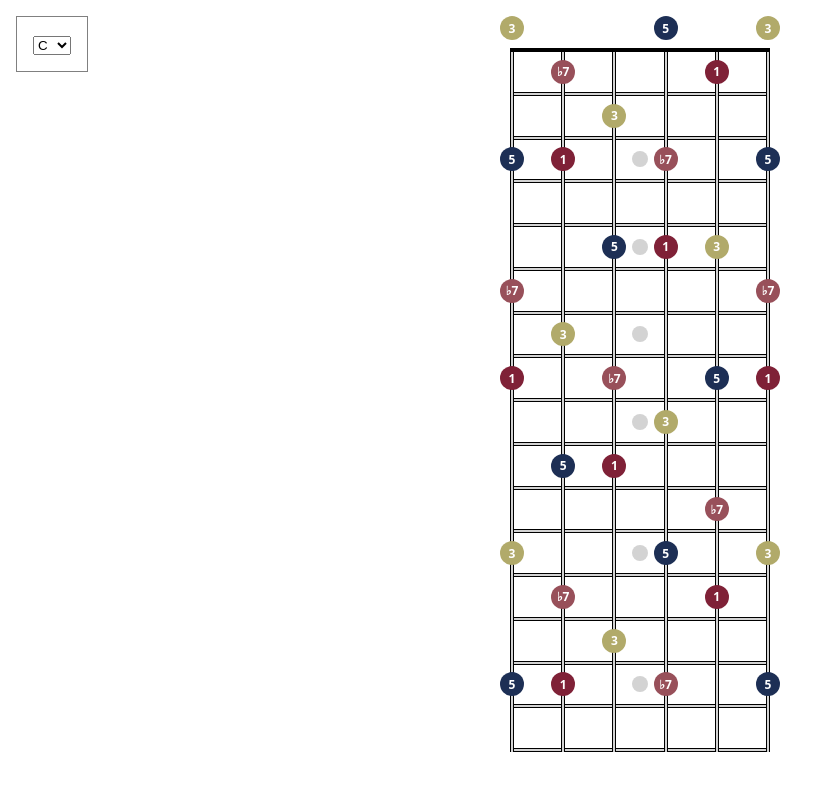
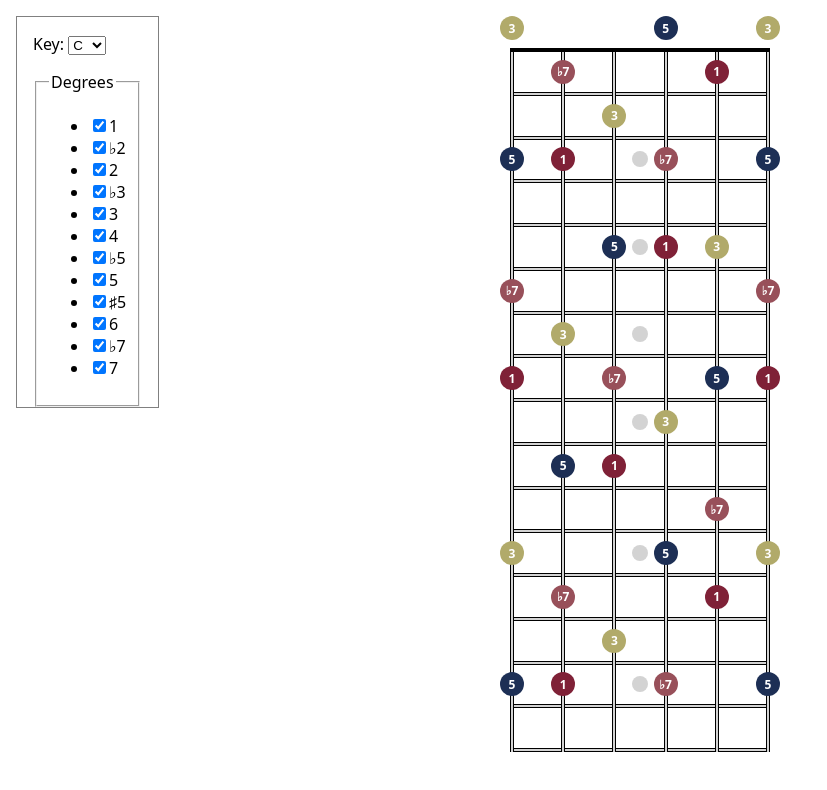
Before and after one commit to jgwhite/fretboard, a plain HTML site: page index.html in a window 1280 px wide. Shown: the whole page, without its empty margins (0-827 px from the left). Drawn offline with Linux system fonts and the light colour scheme.

Commit message:
More faff

```diff
--- a/index.html
+++ b/index.html
@@ -101,7 +101,7 @@
         top: 16px;
         left: 16px;
         border: 1px solid grey;
-        padding: 1rem;
+        padding: 0 1rem;
       }
     </style>
   </head>
@@ -209,12 +209,26 @@
       }
 
       function drawSettings() {
-        let div = document.createElement("div");
-        root.appendChild(div);
-        div.classList.add("settings");
+        let settings = document.createElement("form");
+        root.appendChild(settings);
+        settings.classList.add("settings");
+
+        drawSettingsKey(settings);
+        drawSettingsIntervals(settings);
+      }
+
+      function drawSettingsKey(settings) {
+        let p = document.createElement("p");
+        settings.appendChild(p);
+
+        let label = document.createElement("label");
+        p.appendChild(label);
+        label.innerHTML = "Key:";
+
+        p.appendChild(document.createTextNode(" "));
 
         let select = document.createElement("select");
-        div.appendChild(select);
+        p.appendChild(select);
 
         for (let [label, value] of [
           ["C", 1],
@@ -234,13 +248,55 @@
           option.value = value;
           option.innerHTML = label;
           select.appendChild(option);
-          select.value = tonic;
         }
+
+        select.value = tonic;
+
         select.addEventListener("change", () => {
           tonic = Number(select.value);
           draw();
         });
       }
+
+      function drawSettingsIntervals(settings) {
+        let fieldset = document.createElement("fieldset");
+        settings.appendChild(fieldset);
+
+        let legend = document.createElement("legend");
+        fieldset.appendChild(legend);
+        legend.innerHTML = "Degrees";
+
+        let ul = document.createElement("ul");
+        fieldset.appendChild(ul);
+
+        for (let [interval, value] of [
+          ["1", 1],
+          ["♭2", 2],
+          ["2", 3],
+          ["♭3", 4],
+          ["3", 5],
+          ["4", 6],
+          ["♭5", 7],
+          ["5", 8],
+          ["♯5", 9],
+          ["6", 10],
+          ["♭7", 11],
+          ["7", 12],
+        ]) {
+          let li = document.createElement("li");
+          ul.appendChild(li);
+
+          let checkbox = document.createElement("input");
+          li.appendChild(checkbox);
+          checkbox.type = "checkbox";
+          checkbox.checked = true;
+          checkbox.value = value;
+
+          let label = document.createElement("label");
+          li.appendChild(label);
+          label.innerHTML = interval;
+        }
+      }
     </script>
   </body>
 </html>
```
